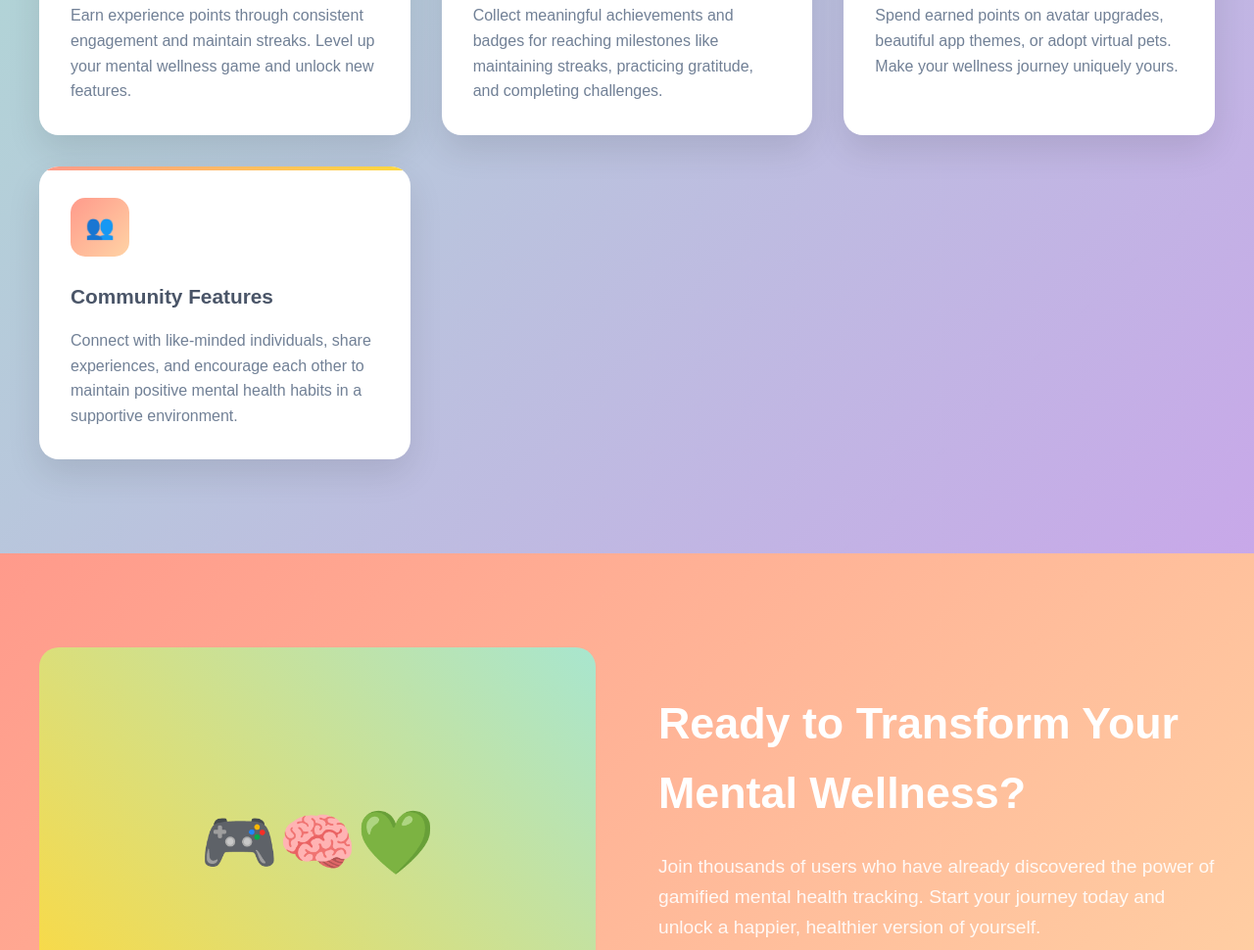
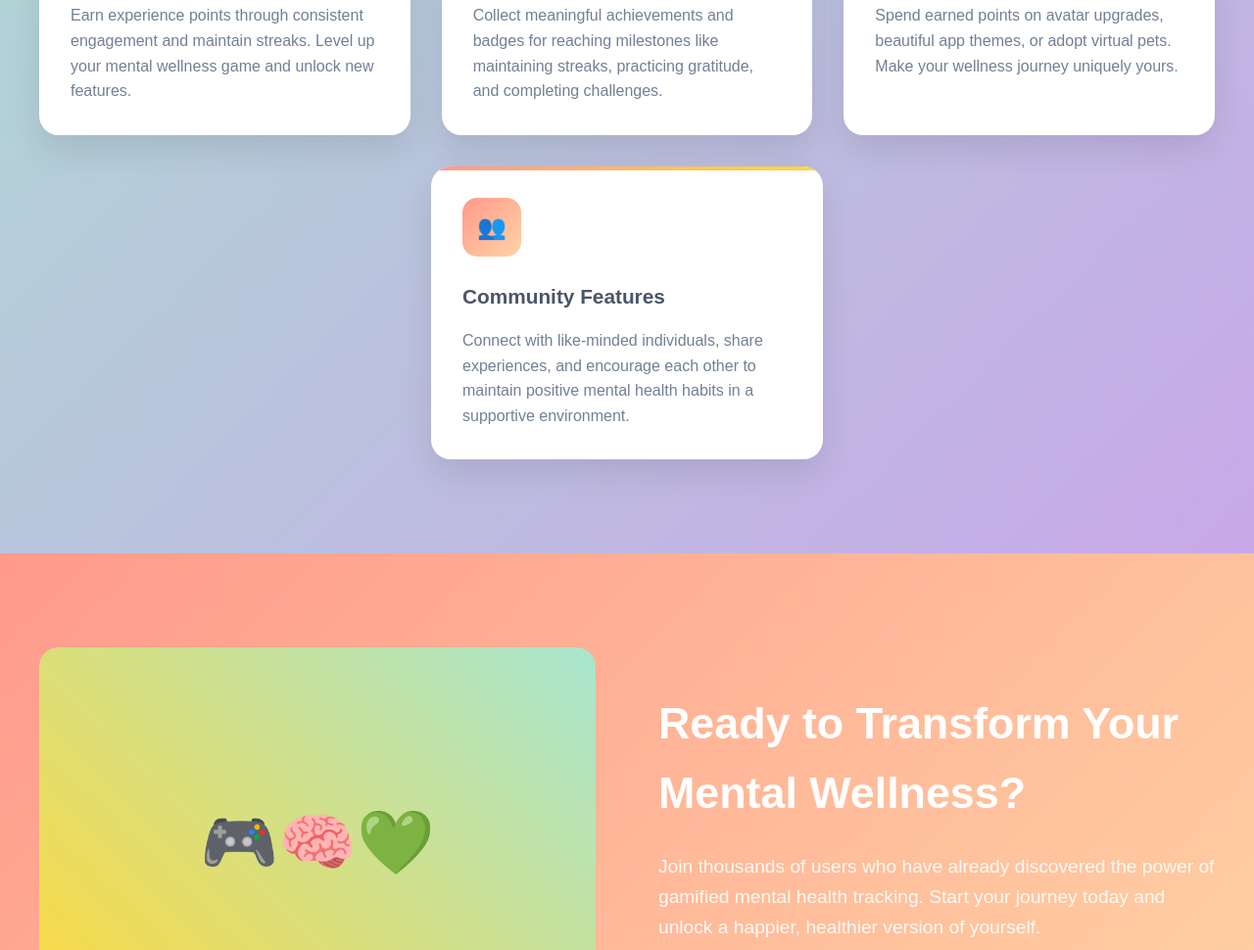
Before and after one commit to EkanshTyagi7/Zenity, a plain HTML site: page index.html in a window 1280 px wide. Shown: the part 2330-3300 px from the top of the page at 98% size. Drawn offline with Linux system fonts and the light colour scheme.

Commit message:
Make UI better for why and feature sections

```diff
--- a/css/style.css
+++ b/css/style.css
@@ -284,6 +284,7 @@ body {
 
 .why-card:hover {
   transform: translateY(-10px);
+  background:var(--primary-peach) ;
 }
 
 .why-icon {
@@ -323,7 +324,11 @@ body {
   grid-template-columns: repeat(auto-fit, minmax(350px, 1fr));
   gap: 2rem;
 }
-
+.community-card {
+  grid-column: 1 / -1;
+  max-width: 400px;
+  margin: 0 auto;
+}
 .feature-card {
   background: var(--white);
   padding: 2rem;
@@ -346,7 +351,8 @@ body {
 
 .feature-card:hover {
   transform: translateY(-10px) scale(1.02);
-  box-shadow: 0 20px 40px rgba(0, 0, 0, 0.15);
+  background:var(--primary-peach) ;
+  box-shadow: 0 20px 40px rgba(0, 0, 0, 0.2);
 }
 
 .feature-icon {
--- a/index.html
+++ b/index.html
@@ -171,7 +171,7 @@
             </p>
           </div>
 
-          <div class="feature-card">
+          <div class="feature-card community-card">
             <div class="feature-icon">👥</div>
             <h3>Community Features</h3>
             <p>
```
